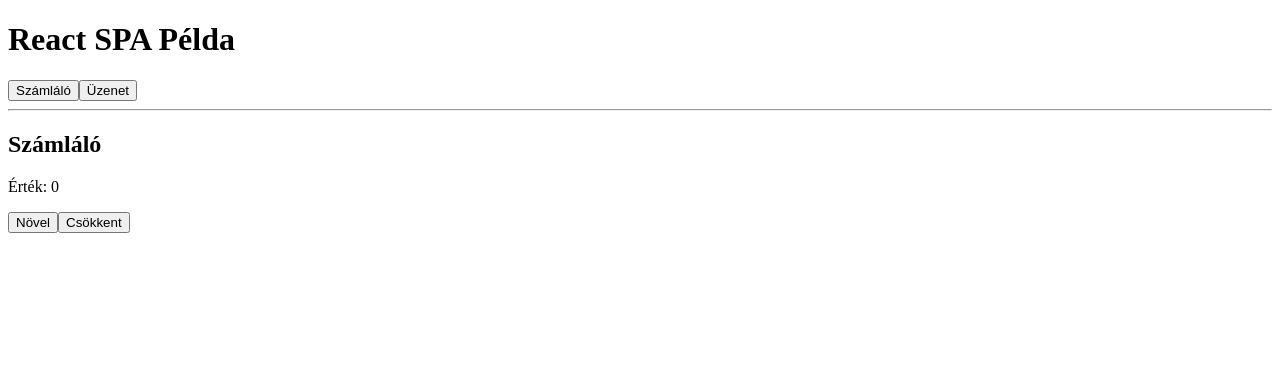
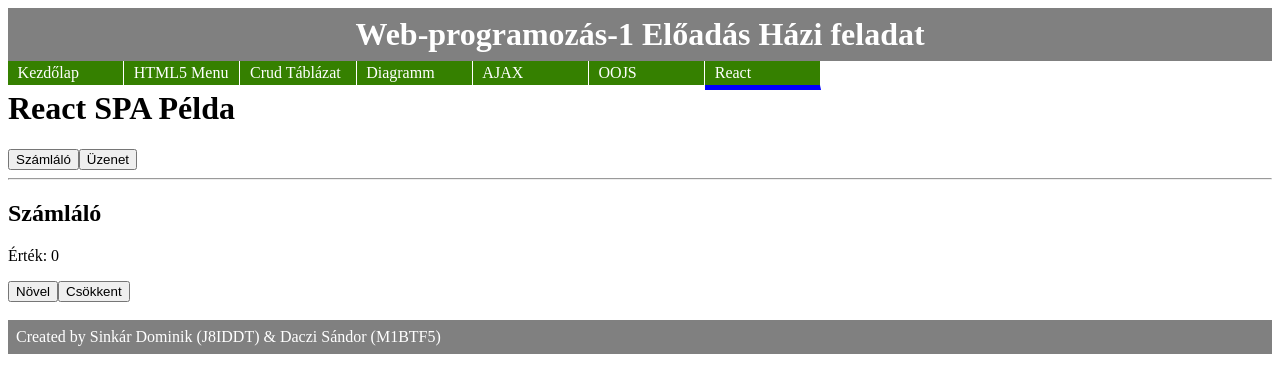
Before and after one commit to s1nkar/sinkar-daczi-web-ea-bead, a plain HTML site: page react.html in a window 1280 px wide. Drawn offline with nearby package versions, Linux system fonts and the light colour scheme.

Commit message:
Add files via upload
Daczi 5. rész, oldalak egyesítése, tesztelése, javítása

```diff
--- a/react.html
+++ b/react.html
@@ -6,8 +6,33 @@
     <script defer src="https://unpkg.com/react@18/umd/react.development.js"></script>
     <script defer src="https://unpkg.com/react-dom@18/umd/react-dom.development.js"></script>
     <script defer src="https://unpkg.com/@babel/standalone/babel.min.js"></script>
+
+    <meta charset="UTF-8">
+    <meta name="viewport" content="width=device-width, initial-scale=1.0">
+    <title>Web-programozás-1</title>
+    <link rel="stylesheet" href="style.css">
+    <script src="script.js" defer></script>
+
+
   </head>
   <body>
+
+    <header>
+        <h1 class="header">Web-programozás-1 Előadás Házi feladat</h1>
+    </header>
+
+    <nav>
+        <ul>
+            <li><a href="index.html">Kezdőlap</a></li>
+            <li><a href="html5.html">HTML5 Menu</a></li>
+            <li><a href="crud.html">Crud Táblázat</a></li>
+            <li><a href="chartjstab.html">Diagramm</a></li>
+            <li><a href="ajax.html" >AJAX</a></li>
+			<li><a href="oojs.html" >OOJS</a></li>
+			<li><a href="react.html" class="active">React</a></li>
+        </ul>
+    </nav>
+
     <div id="root"></div>
     <script type="text/babel" data-type="module">
 
@@ -56,5 +81,10 @@
       const root = ReactDOM.createRoot(document.getElementById("root"));
       root.render(<App />);
     </script>
+  <br>
   </body>
+      <footer>
+        Created by Sinkár Dominik (J8IDDT) & Daczi Sándor (M1BTF5)
+    </footer>
+</body>
 </html>
```
Also changed, not shown: ajax.html (+3 -0 lines), chartjstab.html (+3 -0 lines), crud.html (+6 -2 lines), html5.html (+3 -0 lines), index.html (+3 -0 lines), oojs.html (+3 -1 lines).
